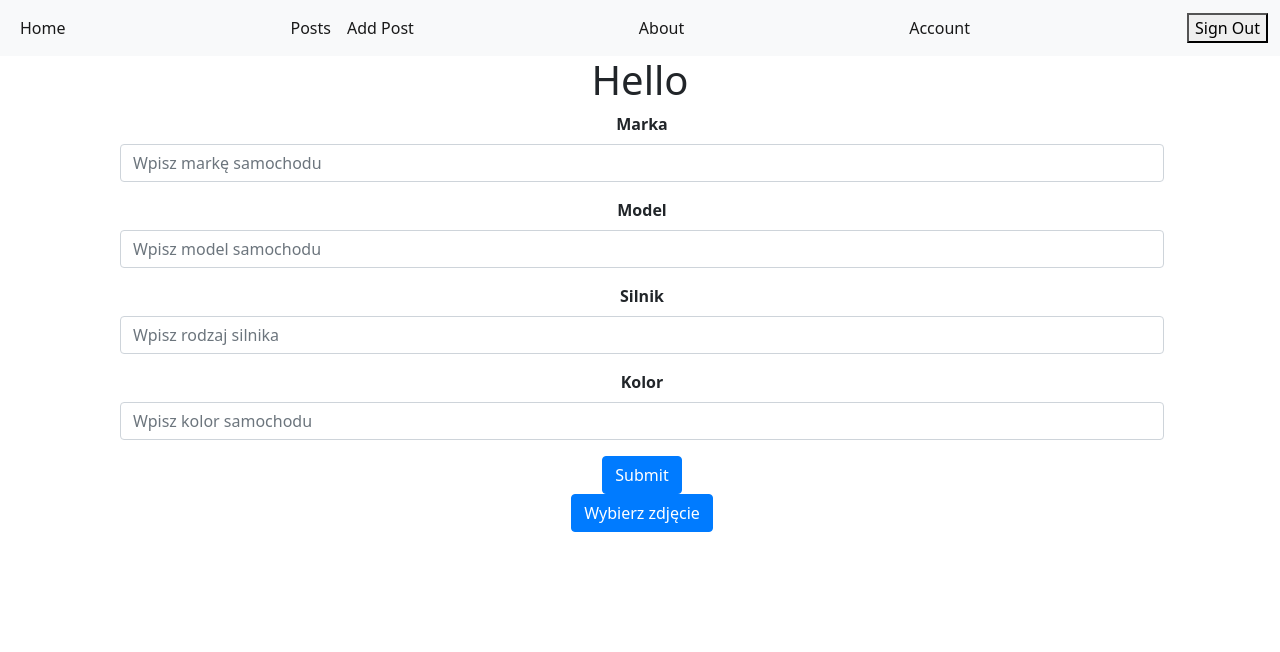
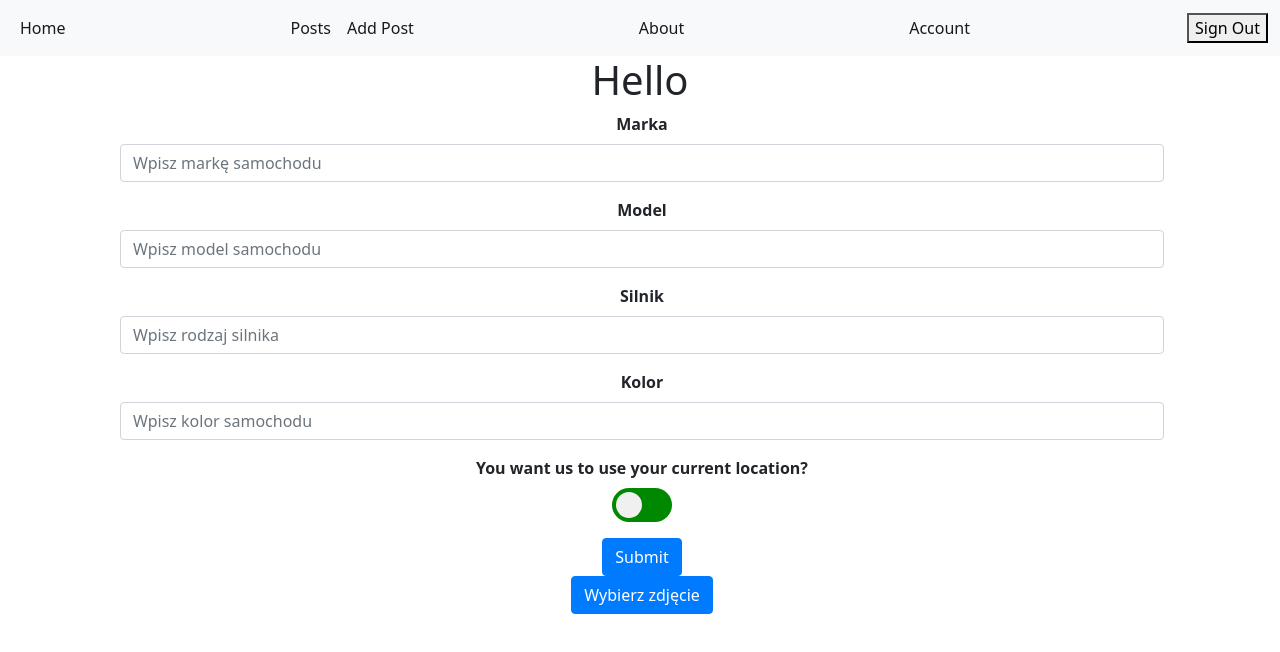
Before and after one commit to WiktorKarnia/CarHunters, a Vue app: page /add-post in a window 1280 px wide. Shown: the top 652 px of the page. Built offline with nearby package versions, Linux system fonts and the light colour scheme; no server answers; sample sign-in values are in the browser's storage.

Commit message:
CH-9-Map-And-Location

```diff
--- a/index.html
+++ b/index.html
@@ -5,6 +5,8 @@
     <meta name="viewport" content="width=device-width, initial-scale=1.0" />
     <link href="https://cdn.jsdelivr.net/npm/bootstrap@5.1.3/dist/css/bootstrap.min.css" rel="stylesheet">
     <script src="https://cdn.jsdelivr.net/npm/bootstrap@5.1.3/dist/js/bootstrap.bundle.min.js"></script>
+    <script src="https://cdn.jsdelivr.net/npm/leaflet@1.7.1/dist/leaflet.js"></script>
+    <link rel="stylesheet" href="https://cdn.jsdelivr.net/npm/leaflet@1.7.1/dist/leaflet.css" />
     <title>CarHunters</title>
   </head>
   <body>
--- a/package.json
+++ b/package.json
@@ -11,6 +11,7 @@
   "dependencies": {
     "dotenv": "^16.0.3",
     "firebase": "^9.20.0",
+    "leaflet": "^1.9.3",
     "vue": "^3.2.47",
     "vue-pwa": "^0.0.1-security",
     "vue-router": "^4.1.6"
--- a/src/views/AddPostView.vue
+++ b/src/views/AddPostView.vue
@@ -17,6 +17,17 @@
                 <label class="form-label">Kolor</label>
                 <input type="text" class="form-control" v-model="car.color" placeholder="Wpisz kolor samochodu">
             </div>
+            <div class="form-group">
+                <label class="form-label">You want us to use your current location?</label>
+                <label class="switch">
+                    <input type="checkbox" v-model="isLocationChecked" @click="checkedBox()">
+                    <span class="slider round"></span>
+                </label>
+            </div>
+            <div id="locationDiv" class="form-group" style="display: none">
+                <label class="form-label">Location</label>
+                <input type="text" class="form-control" v-model="car.location" placeholder="Wpisz gdzie zrobiłeś zdjęcie">
+            </div>
                 <button type="submit" class="btn btn-primary">Submit</button>
             <div class="form-group">
                 <label for="cameraFileInput" class="btn btn-primary">Wybierz zdjęcie</label>
@@ -32,9 +43,10 @@
 <script>
     import { initializeApp } from "firebase/app";
     import { getAuth } from 'firebase/auth'
-    import { getFirestore, doc, setDoc , serverTimestamp} from 'firebase/firestore';
+    import { getFirestore, doc, setDoc , serverTimestamp, GeoPoint} from 'firebase/firestore';
     import { getStorage, ref, uploadString, getDownloadURL } from 'firebase/storage';
     import firebaseConfig from "../firebaseConfig";
+    import router from "../router/router";
 
     const app = initializeApp(firebaseConfig);
     const db = getFirestore(app);
@@ -46,8 +58,9 @@
                 make: '',
                 model: '',
                 engine: '',
-                color: ''
-                }
+                color: '',
+                },
+                isLocationChecked: false
             };
         },
         methods: {
@@ -63,6 +76,17 @@
 
                 await uploadString(refImg, selectedFile64,'data_url');
 
+                let location = null;
+                if (!this.isLocationChecked) {
+                    const position = await new Promise((resolve, reject) => {
+                    navigator.geolocation.getCurrentPosition(resolve, reject);
+                    });
+                    location = new GeoPoint(position.coords.latitude, position.coords.longitude);
+                } else {
+                    //location = new GeoPoint(this.car.location.latitude, this.car.location.longitude);
+                    location = new GeoPoint(0, 0);
+                }
+
                 await setDoc(doc(db, "cars", id), {
                     uid: uid,
                     username: username,
@@ -71,6 +95,7 @@
                     model: this.car.model,
                     engine: this.car.engine,
                     color: this.car.color,
+                    location: location,
                     path: "cars/" + id + ".jpg"
                 });
 
@@ -81,8 +106,10 @@
                 this.car.model = '';
                 this.car.engine = '';
                 this.car.color = '';
+                this.car.location = '';
                 document.getElementById('pictureFromCamera').src = '';
 
+                router.push('/posts')
             },
             openCamera(event) {
                 const file = event.target.files[0];
@@ -92,12 +119,86 @@
                         img.src = reader.result;
                     }
                 reader.readAsDataURL(file);
+            },
+
+            async checkedBox() {
+                const locDiv = document.getElementById('locationDiv')
+                if (this.isLocationChecked) {
+                    locDiv.style.display = 'none'
+                    console.log(this.isLocationChecked);
+                // execute code for when checkbox is checked
+                } else {
+                    locDiv.style.display = 'block'
+                    console.log(this.isLocationChecked);
+                // execute code for when checkbox is unchecked
+                }
             }
         }
     }
 </script>
 
 <style>
+    .switch {
+        position: relative;
+        display: inline-block;
+        width: 60px;
+        height: 34px;
+    }
+
+    /* Hide default HTML checkbox */
+    .switch input {
+        opacity: 0;
+        width: 0;
+        height: 0;
+    }
+
+    /* The slider */
+    .slider {
+        position: absolute;
+        cursor: pointer;
+        top: 0;
+        left: 0;
+        right: 0;
+        bottom: 0;
+        background-color: #008800;
+        -webkit-transition: .4s;
+        transition: .4s;
+    }
+
+    .slider:before {
+        position: absolute;
+        content: "";
+        height: 26px;
+        width: 26px;
+        left: 4px;
+        bottom: 4px;
+        background-color: #f0f0f0;
+        -webkit-transition: .4s;
+        transition: .4s;
+    }
+
+    input:checked + .slider {
+        background-color: #880000;
+    }
+
+    input:focus + .slider {
+        box-shadow: 0 0 10px #7e7e7e;
+    }
+
+    input:checked + .slider:before {
+        -webkit-transform: translateX(26px);
+        -ms-transform: translateX(26px);
+        transform: translateX(26px);
+    }
+
+    /* Rounded sliders */
+    .slider.round {
+        border-radius: 34px;
+    }
+
+    .slider.round:before {
+        border-radius: 50%;
+    }
     .form-group {
       margin-bottom: 1rem;
     }
--- a/src/views/PostsView.vue
+++ b/src/views/PostsView.vue
@@ -1,9 +1,10 @@
 <template>
   <div>
+    <!-- <div id="mapContainer" style="height: 500px; width: 500px;"></div> -->
       <ul>
-      <li v-for="car in cars" :key="car.id" @mouseleave="closeComments(car.id)">
+      <li v-for="car in cars" :key="car.id" @mouseleave="closeComments(car.id), closeMap(car.id)">
           <img :src="car.imageUrl" width="500" height="500" @dblclick="toggleLikePost(car.id)"><br>
-          <img :id="'heart'+car.id" :src="car.liked ? 'img/heart-filled.png' : 'img/heart-empty.png'" alt="Heart button" width="30" height="30" @click="toggleLikePost(car.id)" style="float:left">
+          <img :id="'heart'+car.id" :src="car.liked ? './img/heart-filled.png' : './img/heart-empty.png'" alt="Heart button" width="30" height="30" @click="toggleLikePost(car.id)" style="float:left">
           <p style="float:left">{{ car.likes }}</p>
           <img :id="'showComments'+car.id" @click="fetchComments(car.id)" src='img/comment.png' alt="Comments" width="30" height="30" style="float:left">
           <p style="float:left">{{ car.comments }}</p>
@@ -14,6 +15,12 @@
           <p>{{ car.model }}</p>
           <p>{{ car.engine }}</p>
           <p>{{ car.color }}</p>
+
+          <div>
+            <button @click="showMap(car.location, car.id)">Show Map</button>
+          </div>
+
+          <div :id="'mapContainer'+car.id" style="height: 0px; width: 100%; visibility: hidden;"></div>
 
           <input style="height:50px;width:60%; margin:10px;border-radius:5px;padding:5px;" type="text" :id="'comment'+car.id" v-model="carComment[car.id]" placeholder="Write a comment...">
           <button class="btn" style="background-color:#7EA3F1;color:black;height:50px;width:150px;" @click="commentPost(car.id, carComment[car.id])" type="button">Comment</button><br>
@@ -31,13 +38,15 @@
 </template>
 
 <script>
-    import { reactive } from 'vue';
+    import { reactive, onMounted } from 'vue';
     import { initializeApp } from "firebase/app";
     import { getAuth } from 'firebase/auth';
     import { getFirestore, query as dbQuery, where, collection, addDoc, deleteDoc, getDocs, orderBy, serverTimestamp } from 'firebase/firestore';
     import { getStorage, ref, getDownloadURL } from 'firebase/storage';
     import firebaseConfig from "../firebaseConfig";
     import { db } from '../main';
+    import "leaflet/dist/leaflet.css";
+    import L from "leaflet";
 
 
     export default {
@@ -47,6 +56,38 @@
         const comments = reactive([]);
         const auth = getAuth()
         const uid = auth.currentUser.uid
+        let map = null;
+
+
+        const showMap = (location, post_id) => {
+          const lat = location.latitude;
+          const long = location.longitude;
+          console.log(lat, long);
+          console.log(post_id);
+
+          const mapDiv = document.getElementById('mapContainer'+post_id)
+          mapDiv.style.height = '500px';
+          mapDiv.style.visibility = 'visible';
+
+          map = L.map("mapContainer"+post_id).setView([lat, long], 17);
+          L.tileLayer("http://{s}.tile.osm.org/{z}/{x}/{y}.png").addTo(map);
+          L.marker([lat, long]).addTo(map);
+          // document.getElementById('mapContainer'+post_id).style.display = 'block';
+
+        }
+
+        const closeMap = (post_id) => {
+          const mapDiv = document.getElementById('mapContainer'+post_id)
+          if (mapDiv.offsetParent !== null) {
+            if (map) {
+              map.remove();
+              map = null;
+            }
+            console.log('Map closed');
+            mapDiv.style.height = '0px';
+            mapDiv.style.visibility = 'hidden';
+          }
+        }
 
         //Likes
 
@@ -170,10 +211,13 @@
         }
 
         const closeComments = (post_id) => {
-          comments.splice(0);
-          console.log('closed comments')
-          document.getElementById('comments'+post_id).style.display = "none";
-          document.getElementById('showComments'+post_id).style.display = "block";
+          const commentsDiv = document.getElementById('comments'+post_id);
+          if (commentsDiv.offsetParent !== null) {
+            comments.splice(0);
+            console.log('closed comments')
+            commentsDiv.style.display = "none";
+            document.getElementById('showComments'+post_id).style.display = "block";;
+          }
         }
 
         const countComments = async (post_id) => {
@@ -208,7 +252,8 @@
               engine: doc.data().engine,
               color: doc.data().color,
               imageUrl: imageUrl,
-              liked: likeExists // add a new "liked" property to the car object
+              location: doc.data().location,
+              liked: likeExists
             });
           }
         });
@@ -222,7 +267,10 @@
           closeComments,
           fetchComments,
           carComment,
-          comments
+          comments,
+          closeMap,
+          showMap,
+          map
         };
       }
     }
@@ -230,6 +278,11 @@
 
 
 <style scoped>
+.hide {
+  height: 0;
+  overflow: hidden;
+}
+
 li {
   display: inline-block;
   margin: 10px;
```
Also changed, not shown: 1 other file (tests, documents, lock files or other folders). Lines whose indentation alone changed are shown as unchanged.
